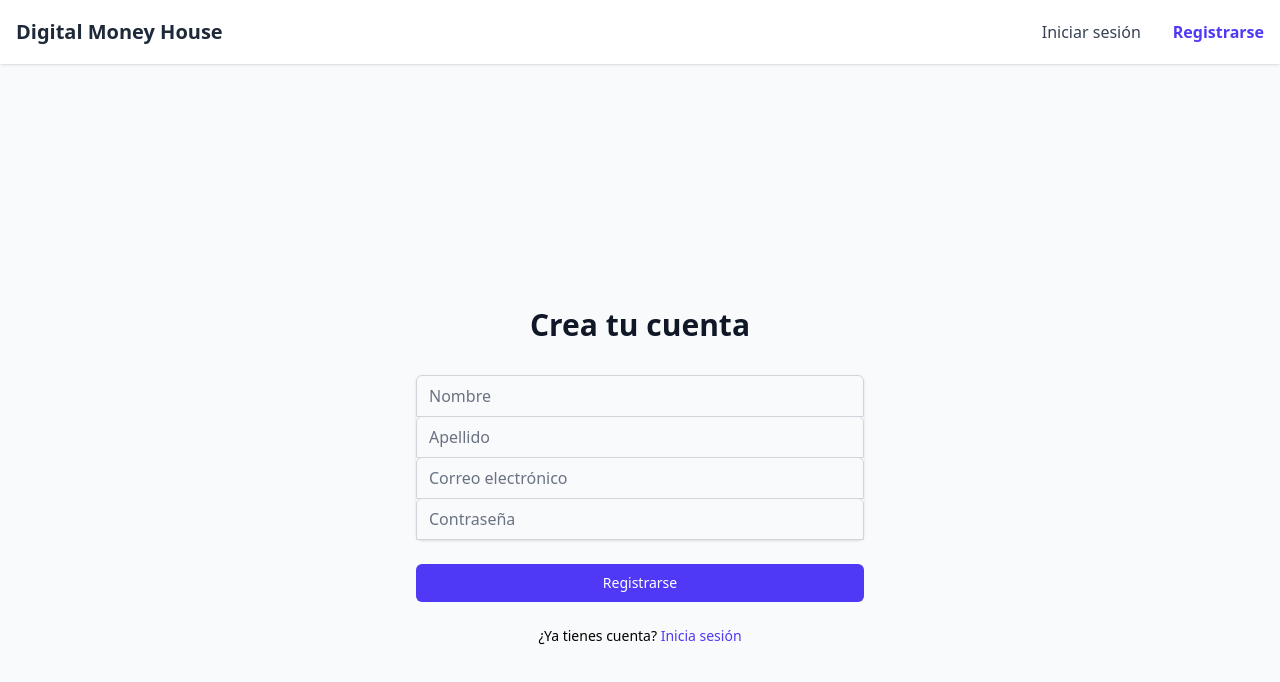
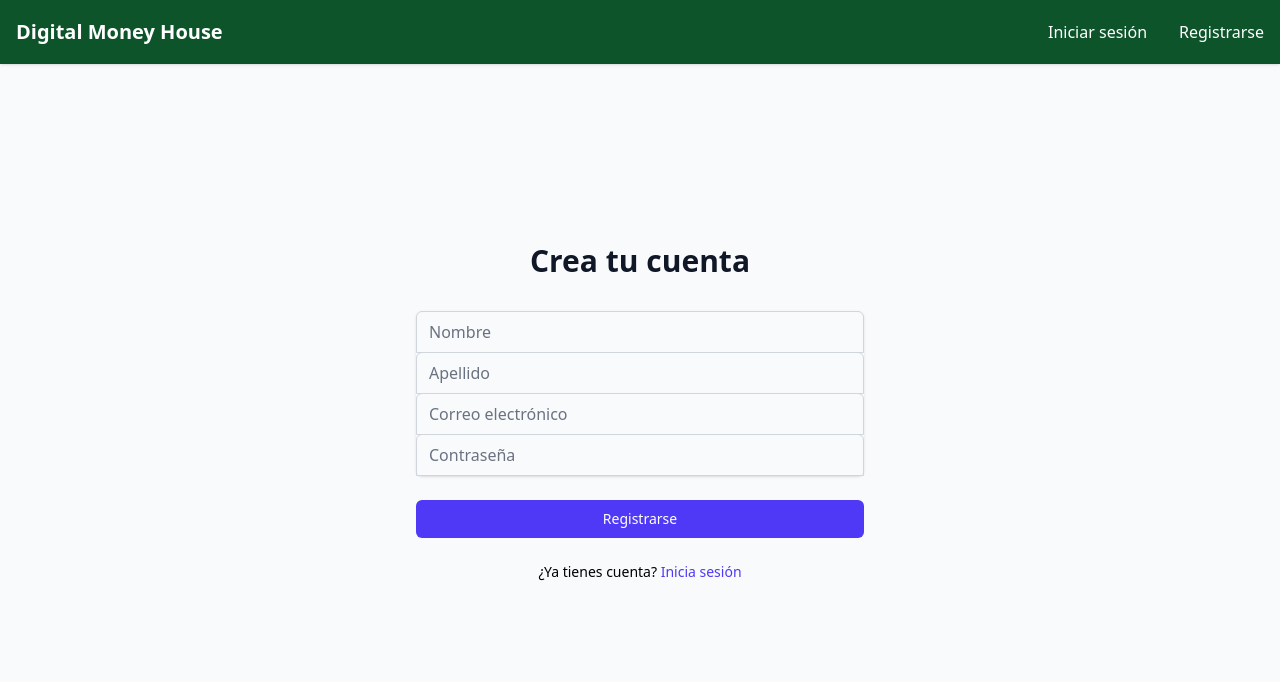
Before and after one commit to soldiersnake/DH-proyecto-FRONT-END, a React (Vite) app: page /register in a window 1280 px wide. Shown: the top 682 px of the page. Built offline with nearby package versions, Linux system fonts and the light colour scheme; no server answers.

Commit message:
repare de estilos

```diff
--- a/src/AppContent.tsx
+++ b/src/AppContent.tsx
@@ -31,7 +31,7 @@ const AppContent = () => {
   return (
     <BrowserRouter>
       <Header />
-      <main className="pt-16">
+      <main>
         <Routes>
           <Route path="/" element={<Landing />} />
           <Route
--- a/src/components/Dashboard/Sidebar.tsx
+++ b/src/components/Dashboard/Sidebar.tsx
@@ -2,32 +2,27 @@ import { Link } from "react-router-dom";
 import { useAuth } from "../../hooks/AuthContext";
 
 const Sidebar = () => {
-  const { user, logoutUser } = useAuth();
+  const { logoutUser } = useAuth();
 
   return (
-    <aside className="fixed top-0 left-0 w-64 bg-white shadow h-screen p-6">
-      <h2 className="text-lg font-bold">
-        <Link to="/home">
-          {user?.name} {user?.surName}
+    <aside className="fixed top-16 left-0 w-64 bg-lime-400 shadow h-[calc(100vh-64px-48px)] pl-6 py-6 overflow-auto">
+      <nav className="space-y-4">
+        <Link to="/home" className="block text-black">
+          Inicio
         </Link>
-      </h2>
-      <nav className="mt-14 space-y-4">
-        <Link to="/home" className="block text-gray-700">
-          Incio
-        </Link>
-        <Link to="/home/activity" className="block text-gray-700">
+        <Link to="/home/activity" className="block text-black">
           Actividad
         </Link>
-        <Link to="/home/profile" className="block text-gray-700">
+        <Link to="/home/profile" className="block text-black">
           Tu Perfil
         </Link>
-        <Link to="/home/carga-dinero" className="block text-gray-700">
+        <Link to="/home/carga-dinero" className="block text-black">
           Carga Dinero
         </Link>
-        <Link to="/home/pay-service" className="block text-gray-700">
+        <Link to="/home/pay-service" className="block text-black">
           Pagar de servicios
         </Link>
-        <Link to="/home/payment-method" className="block text-gray-700">
+        <Link to="/home/payment-method" className="block text-black">
           Tarjetas
         </Link>
         <button className="block text-red-600" onClick={logoutUser}>
--- /dev/null
+++ b/src/components/common/Footer.tsx
@@ -0,0 +1,8 @@
+export const Footer = () => {
+  return (
+    <footer className="bg-green-900 text-white text-center py-3 h-12">
+      © {new Date().getFullYear()} Digital Money House. Todos los derechos
+      reservados.
+    </footer>
+  );
+};
--- a/src/components/common/Header.tsx
+++ b/src/components/common/Header.tsx
@@ -12,67 +12,35 @@ export const Header = () => {
   };
 
   return (
-    <header className="bg-white shadow-sm fixed top-0 left-0 right-0 z-50">
-      <nav className="container mx-auto px-4 flex justify-between items-center h-16">
-        {/* Logo */}
-        <Link to="/" className="text-xl font-bold text-gray-800">
+    <header className="bg-green-900 shadow-sm fixed top-0 left-0 right-0 z-50 h-16">
+      <nav className="container mx-auto px-4 flex justify-between items-center h-full">
+        <Link to="/" className="text-xl font-bold text-white">
           Digital Money House
         </Link>
 
-        {/* Navegación desktop/tablet */}
         <div className="hidden md:flex items-center gap-8">
           {!user ? (
             <>
-              <NavLink
-                to="/login"
-                className={({ isActive }) =>
-                  isActive ? "text-indigo-600 font-semibold" : "text-gray-700"
-                }
-              >
+              <NavLink to="/login" className="text-white">
                 Iniciar sesión
               </NavLink>
-              <NavLink
-                to="/register"
-                className={({ isActive }) =>
-                  isActive ? "text-indigo-600 font-semibold" : "text-gray-700"
-                }
-              >
+              <NavLink to="/register" className="text-white">
                 Registrarse
               </NavLink>
             </>
           ) : (
             <>
-              <span className="text-gray-600">
+              <span className="text-white">
                 Hola, {user.name ?? user.email}
               </span>
               <button
                 onClick={handleLogout}
-                className="text-red-500 hover:underline"
+                className="text-red-400 hover:underline"
               >
                 Cerrar sesión
               </button>
             </>
           )}
-        </div>
-
-        {/* Menú móvil (a completar más adelante si querés) */}
-        <div className="md:hidden flex items-center">
-          <button>
-            <svg
-              className="h-6 w-6 text-gray-700"
-              xmlns="http://www.w3.org/2000/svg"
-              fill="none"
-              viewBox="0 0 24 24"
-              strokeWidth="2"
-              stroke="currentColor"
-            >
-              <path
-                strokeLinecap="round"
-                strokeLinejoin="round"
-                d="M3 6h18M3 12h18M3 18h18"
-              />
-            </svg>
-          </button>
         </div>
       </nav>
     </header>
--- a/src/pages/Home.tsx
+++ b/src/pages/Home.tsx
@@ -1,4 +1,5 @@
 import { Outlet } from "react-router-dom";
+import { Footer } from "../components/common/Footer";
 import Sidebar from "../components/Dashboard/Sidebar";
 import { useAuth } from "../hooks/AuthContext";
 import { Login } from "./Login";
@@ -8,11 +9,17 @@ export const Home = () => {
 
   if (!user) return <Login />;
   return (
-    <>
-      <Sidebar />
-      <section className="flex-grow  bg-gray-100 ml-64 p-10">
-        <Outlet /> {/* Aquí se renderizarán Dashboard, Profile, etc */}
-      </section>
-    </>
+    <div className="flex flex-col h-screen overflow-hidden">
+      <div className="flex flex-grow overflow-hidden pt-16">
+        {" "}
+        {/* considera altura del header */}
+        <Sidebar />
+        <main className="flex-grow bg-gray-100 ml-64 overflow-y-auto p-10">
+          <Outlet />
+        </main>
+      </div>
+
+      <Footer />
+    </div>
   );
 };
--- a/src/pages/Landing.tsx
+++ b/src/pages/Landing.tsx
@@ -1,6 +1,7 @@
 import { Link } from "react-router-dom";
 import _Logo from "../../public/Digital_modey-House.webp";
 import { useAuth } from "../hooks/AuthContext";
+import { Footer } from "../components/common/Footer";
 
 const Landing = () => {
   const { user } = useAuth();
@@ -68,12 +69,7 @@ const Landing = () => {
         </section>
       </main>
 
-      <footer className="bg-white border-t">
-        <div className="container mx-auto px-4 py-4 text-center text-gray-500 text-sm">
-          © {new Date().getFullYear()} Digital Money House. Todos los derechos
-          reservados.
-        </div>
-      </footer>
+      <Footer />
     </div>
   );
 };
```
